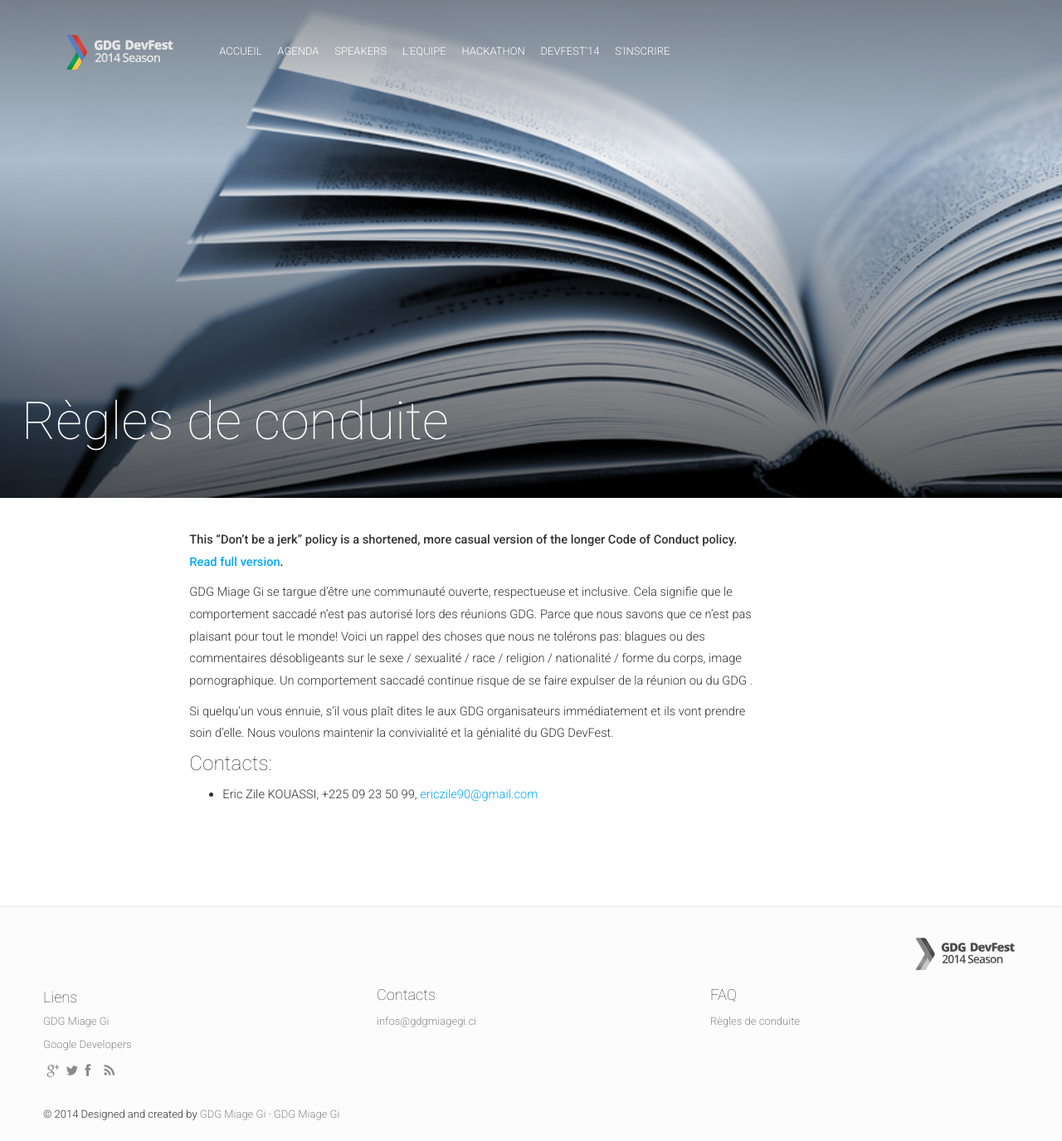
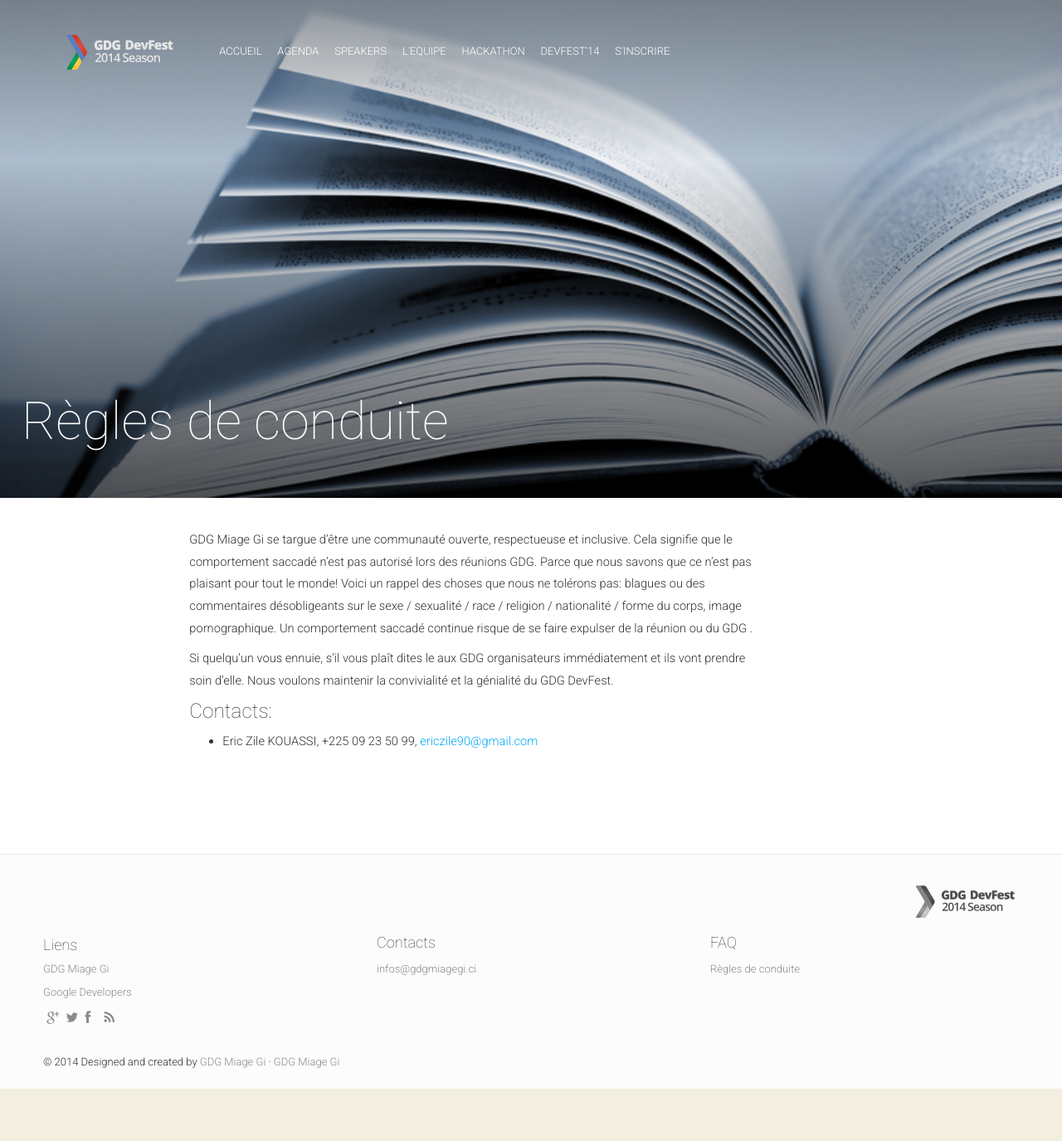
Before and after one commit to GDGMiageGiLab/gdgmiagegilab.github.io, a Jekyll site: the page built from cod.md, in a window 1280 px wide and 1375 px high. Shown: the whole window at 83% size. Built offline with Jekyll 4.4.1, drawn with Linux system fonts in a browser that asks for light colours; nearby versions of some CDN libraries; comment, search, counter and statistics services are not loaded; part of the change alters nothing that is shown.

```diff
--- a/_config.yml
+++ b/_config.yml
@@ -37,7 +37,7 @@ twitterFeed: "http://lviv.gdg.org.ua/tweetledee/favoritesjson.php?c=10&cache_int
 subscribeAction: "http://gdg.us5.list-manage1.com/subscribe/post?u=9fc8aa205b0521b5f05fc8e1e&amp;id=ae0fb459fc"
 
 # Documents
-c4pUrl: "http://bit.ly/dfua-c4p"
+c4pUrl: "http://goo.gl/forms/QKIl1G0Mei"
 c4sponsorsUrl: "/assets/GDG_DevFest_Partnership.pdf"
 
 # Head
--- a/cod.md
+++ b/cod.md
@@ -4,8 +4,6 @@ title: Règles de conduite
 permalink: /cod/
 isStaticPost: true
 ---
-
-__This "Don't be a jerk" policy is a shortened, more casual version of the longer Code of Conduct policy. [Read full version](http://meta.wikimedia.org/wiki/Don%27t_be_a_dick).__
 
 GDG Miage Gi se targue d'être une communauté ouverte, respectueuse et inclusive. Cela signifie que le comportement saccadé n'est pas autorisé lors des réunions GDG. Parce que nous savons que ce n'est pas plaisant pour tout le monde! Voici un rappel des choses que nous ne tolérons pas: blagues ou des commentaires désobligeants sur le sexe / sexualité / race / religion / nationalité / forme du corps, image pornographique. Un comportement saccadé continue risque de se faire expulser de la réunion ou du GDG .
 
```
